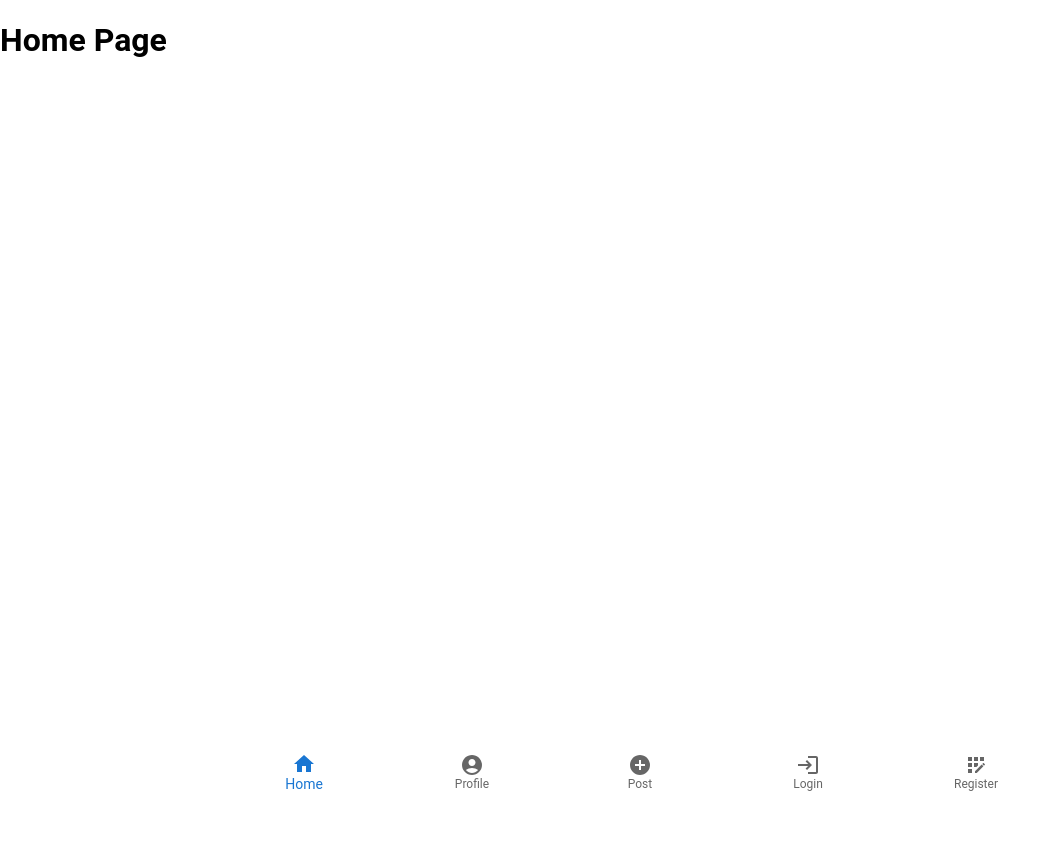
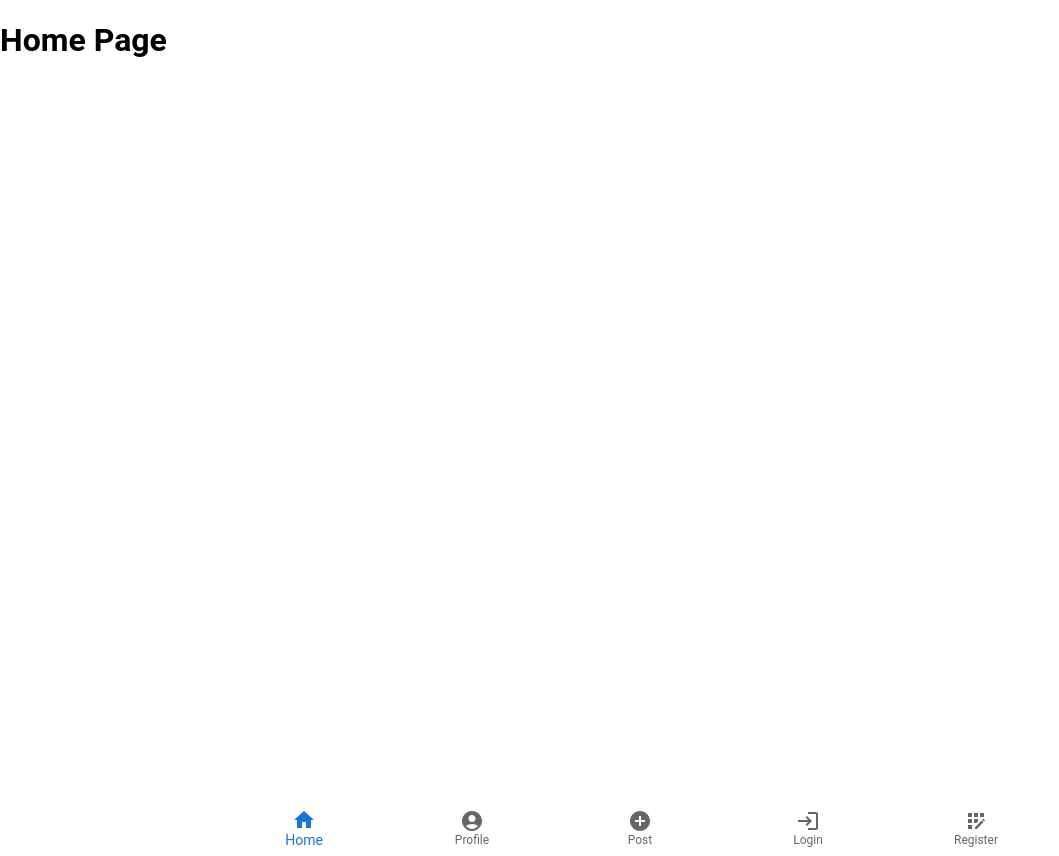
Before and after one commit to Alea2247/Zoska-snap, a Next.js app: page / in a window 1280 px wide. Shown: the whole page, without its empty margins (0-1059 px from the left). Before the commit the page ends 800 px from the top, so only its background shows below. Built offline with nearby package versions, Linux system fonts and the light colour scheme.

Commit message:
nejde auth too much

```diff
--- a/src/app/(home)/page.tsx
+++ b/src/app/(home)/page.tsx
@@ -2,6 +2,9 @@
 // ./app/(home)/page.tsx
 
 // import Typography from '@mui/material/Typography';
+import { useSession } from 'next-auth/react';
+import NonauthHomeView from './NonauthHomeView';
+import AuthHomeView from './AuthHomeView';
 
 export const metadata = { title : "Domov | Kutyl s.r.o." };
 
--- a/src/app/layout.tsx
+++ b/src/app/layout.tsx
@@ -1,11 +1,10 @@
 
-// ./app/layout.tsx
+// src/app/layout.tsx
 
-import type { Metadata } from "next";
+import { Metadata } from "next";
 import "./globals.css";
-
-import Navbar from '@/components/Navbar';  // Import the Navbar component
-import React from 'react';
+import Navbar from "@/components/Navbar";
+import AuthProvider from "../components/AuthProvider";
 
 
 export const metadata: Metadata = {
@@ -21,12 +20,14 @@ export default function RootLayout({
   return (
     <html lang="sk">
       <body>
-        <div style={{ minHeight: '100vh', display: 'flex', flexDirection: 'column' }}>
-          <main style={{ flexGrow: 1 }}>
-            {children}
-          </main>
-          <Navbar /> {/* Bottom Navigation */}
-        </div>
+        <AuthProvider>
+          <div style={{ minHeight: '100vh', display: 'flex', flexDirection: 'column' }}>
+            <main style={{ flexGrow: 1 }}>
+              {children}
+            </main>
+          </div>
+          <Navbar /> {/* Moved Navbar outside of the main container */}
+        </AuthProvider>
       </body>
     </html>
   );
--- /dev/null
+++ b/src/components/AuthProvider.tsx
@@ -0,0 +1,15 @@
+
+// src/components/AuthProvider.tsx
+
+"use client";
+
+import React, { ReactNode } from 'react'
+import { SessionProvider } from 'next-auth/react'
+
+const AuthProvider = ({ children }: { children: ReactNode }) => {
+  return (
+    <SessionProvider>{children}</SessionProvider>
+  )
+}
+
+export default AuthProvider
```
Also changed, not shown: src/sections/AuthHomeView.tsx (added, +8 -0 lines), src/sections/NonAuthHomeView.tsx (added, +11 -0 lines).
